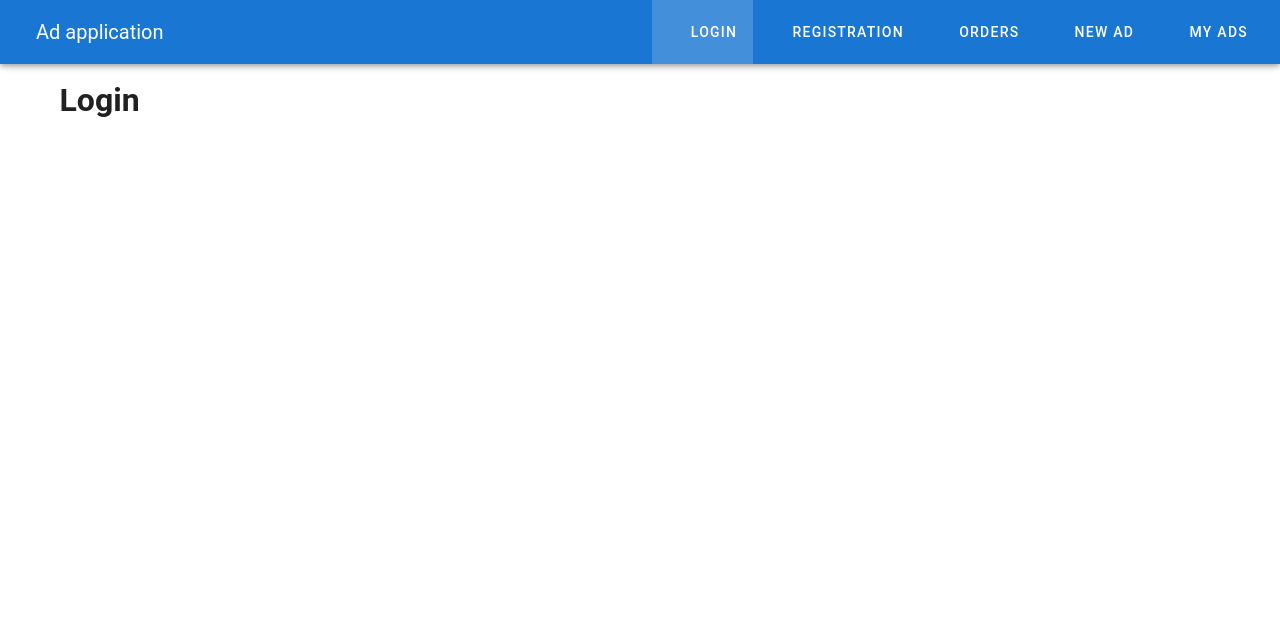
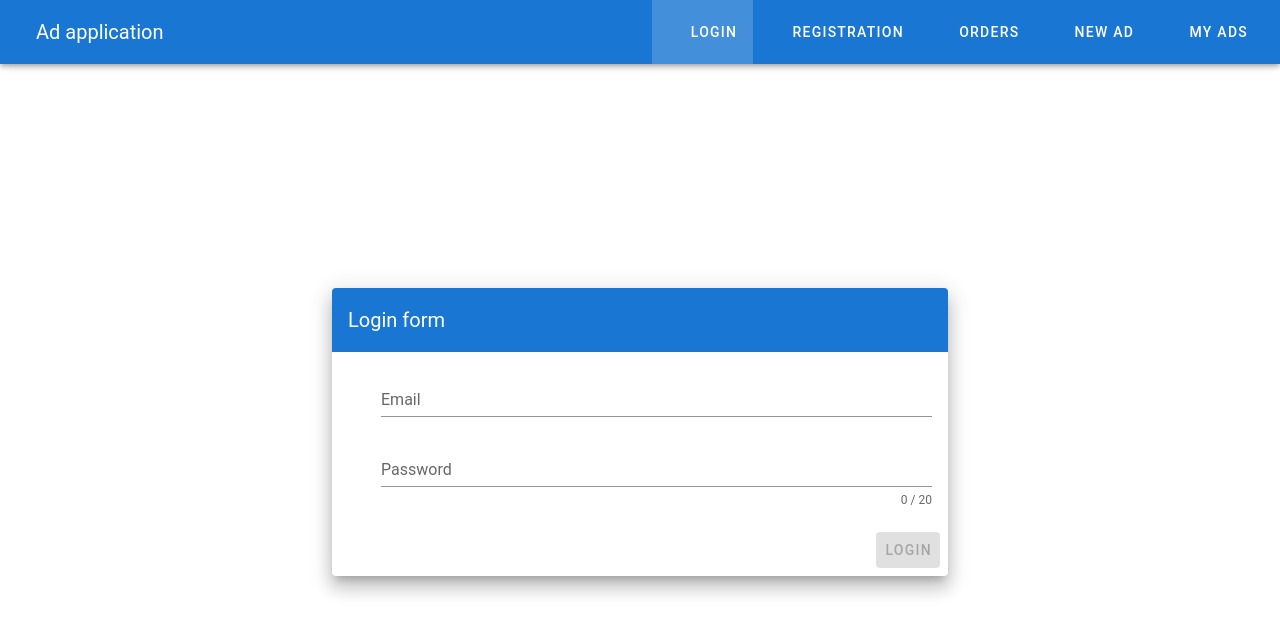
Before and after one commit to aleksandrkorchak/spa_vue_vuetify, a Vue app: page /login in a window 1280 px wide. Shown: the top 634 px of the page. Built offline with nearby package versions, Linux system fonts and the light colour scheme; the HTML template or start-up script is replaced by a standard one.

Commit message:
Создание страницы логина

```diff
--- a/src/components/Auth/Login.vue
+++ b/src/components/Auth/Login.vue
@@ -1,8 +1,56 @@
 <template>
-  <v-container>
-    <v-row>
-      <v-col sm="12">
-        <h1>Login</h1>
+  <v-container
+    class="fill-height"
+    fluid
+  >
+    <v-row
+      align="center"
+      justify="center"
+    >
+      <v-col
+        cols="12"
+        sm="8"
+        md="6"
+      >
+        <v-card class="elevation-12">
+          <v-toolbar
+            color="primary"
+            dark
+            flat
+          >
+            <v-toolbar-title>Login form</v-toolbar-title>
+          </v-toolbar>
+          <v-card-text>
+            <v-form v-model="valid" ref="form">
+              <v-text-field
+                label="Email"
+                name="email"
+                prepend-icon="mdi-account"
+                type="email"
+                v-model="email"
+                :rules="emailRules"
+              />
+
+              <v-text-field
+                label="Password"
+                name="password"
+                prepend-icon="mdi-lock"
+                type="password"
+                :counter="20"
+                v-model="password"
+                :rules="passwordRules"
+              />
+            </v-form>
+          </v-card-text>
+          <v-card-actions>
+            <v-spacer />
+            <v-btn
+              color="primary"
+              @click="onSubmit"
+              :disabled="!valid"
+            >Login</v-btn>
+          </v-card-actions>
+        </v-card>
       </v-col>
     </v-row>
   </v-container>
@@ -12,6 +60,28 @@
 export default {
   data () {
     return {
+      email: '',
+      password: '',
+      valid: false,
+      emailRules: [
+        v => !!v || 'E-mail is required',
+        v => /.+@.+\..+/.test(v) || 'E-mail must be valid'
+      ],
+      passwordRules: [
+        v => !!v || 'Password is required',
+        v => (v && v.length >= 6) || 'Password must be equal or more than 6 characters'
+      ]
+    }
+  },
+  methods: {
+    onSubmit () {
+      if (this.$refs.form.validate()) {
+        const user = {
+          email: this.email,
+          password: this.password
+        }
+        console.log(user)
+      }
     }
   }
 }
```
